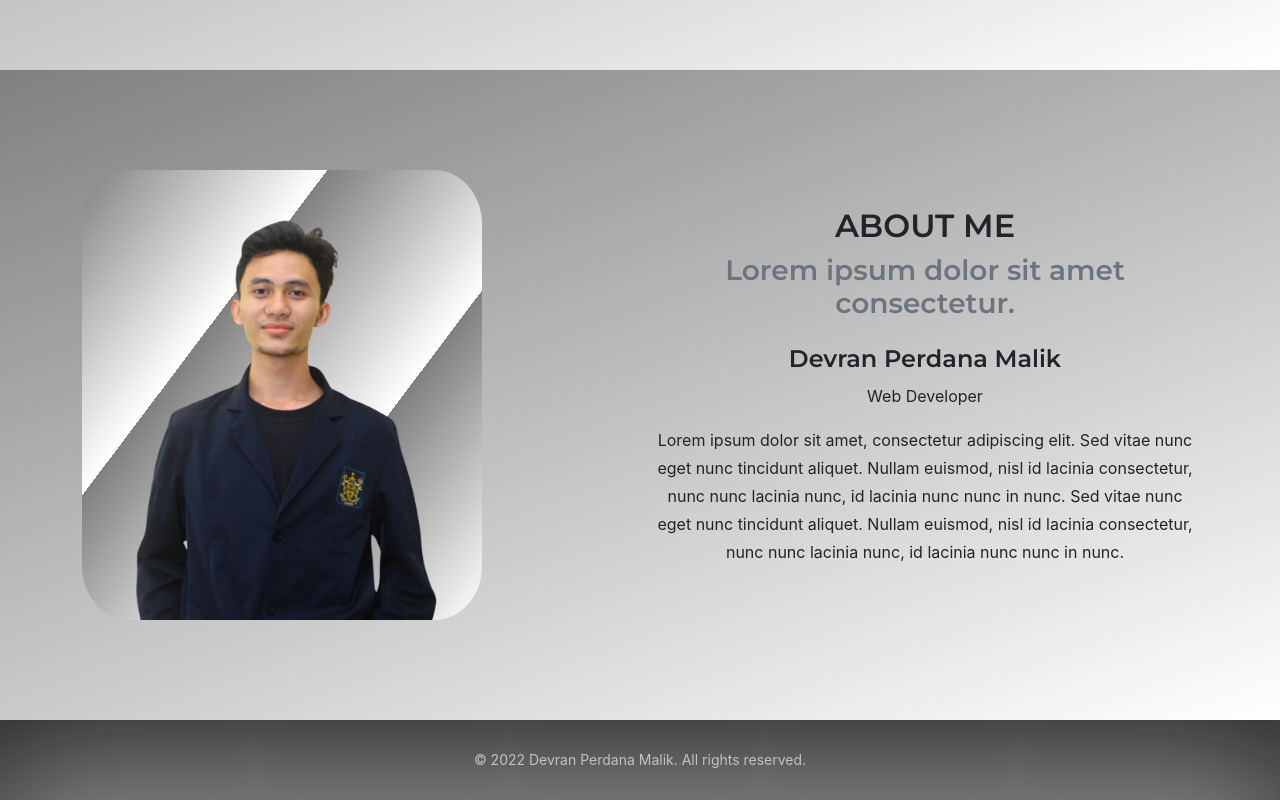
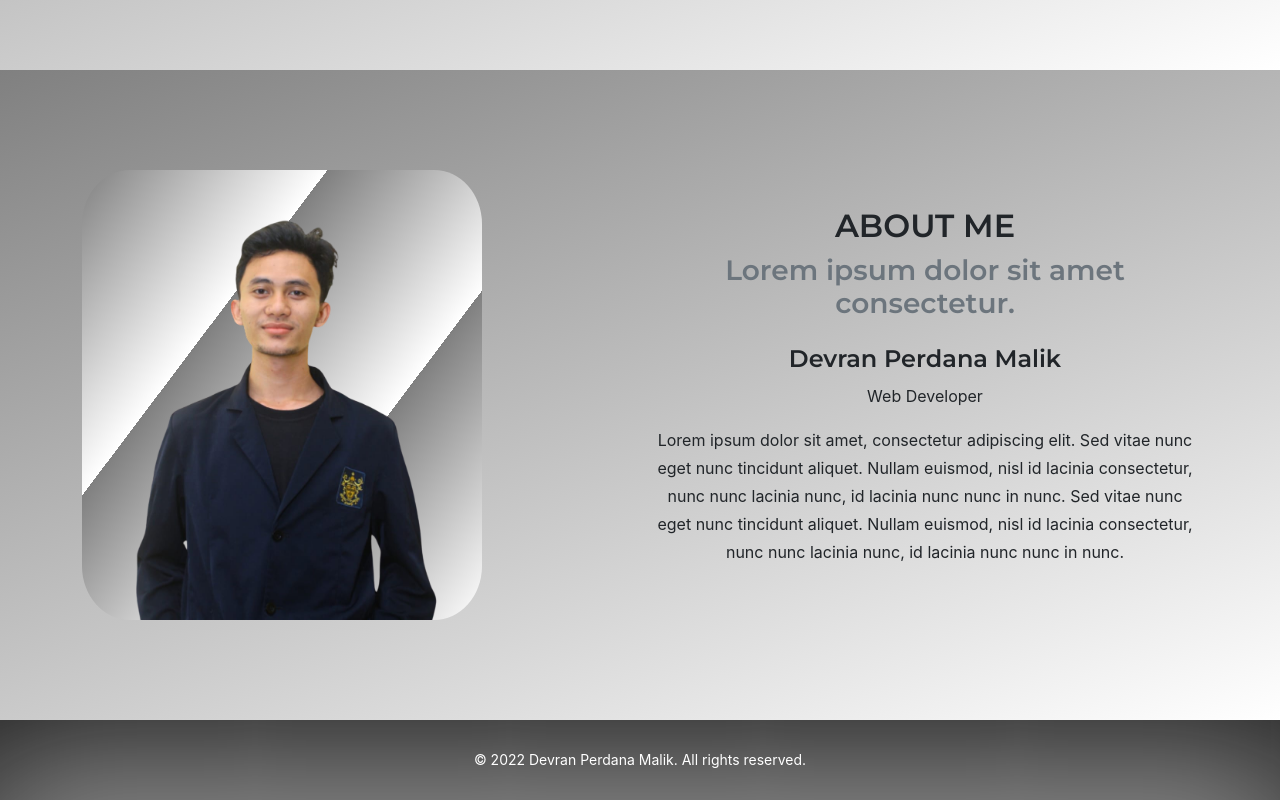
Before and after one commit to dvpms/MyPortofolio, a website: page index.html in a window 1280 px wide. Shown: the part 1410-2210 px from the top of the page. Drawn offline with nearby package versions, Linux system fonts and the light colour scheme.

Commit message:
Update index.html

```diff
--- a/index.html
+++ b/index.html
@@ -178,6 +178,7 @@
             <div class="container">
                 <div class="row">
                     <div class="col-md-12 text-center">
+                    <div class="text-white col-md-12 text-center">
                         <p>© 2022 Devran Perdana Malik. All rights reserved.</p>
                     </div>
                 </div>
```
